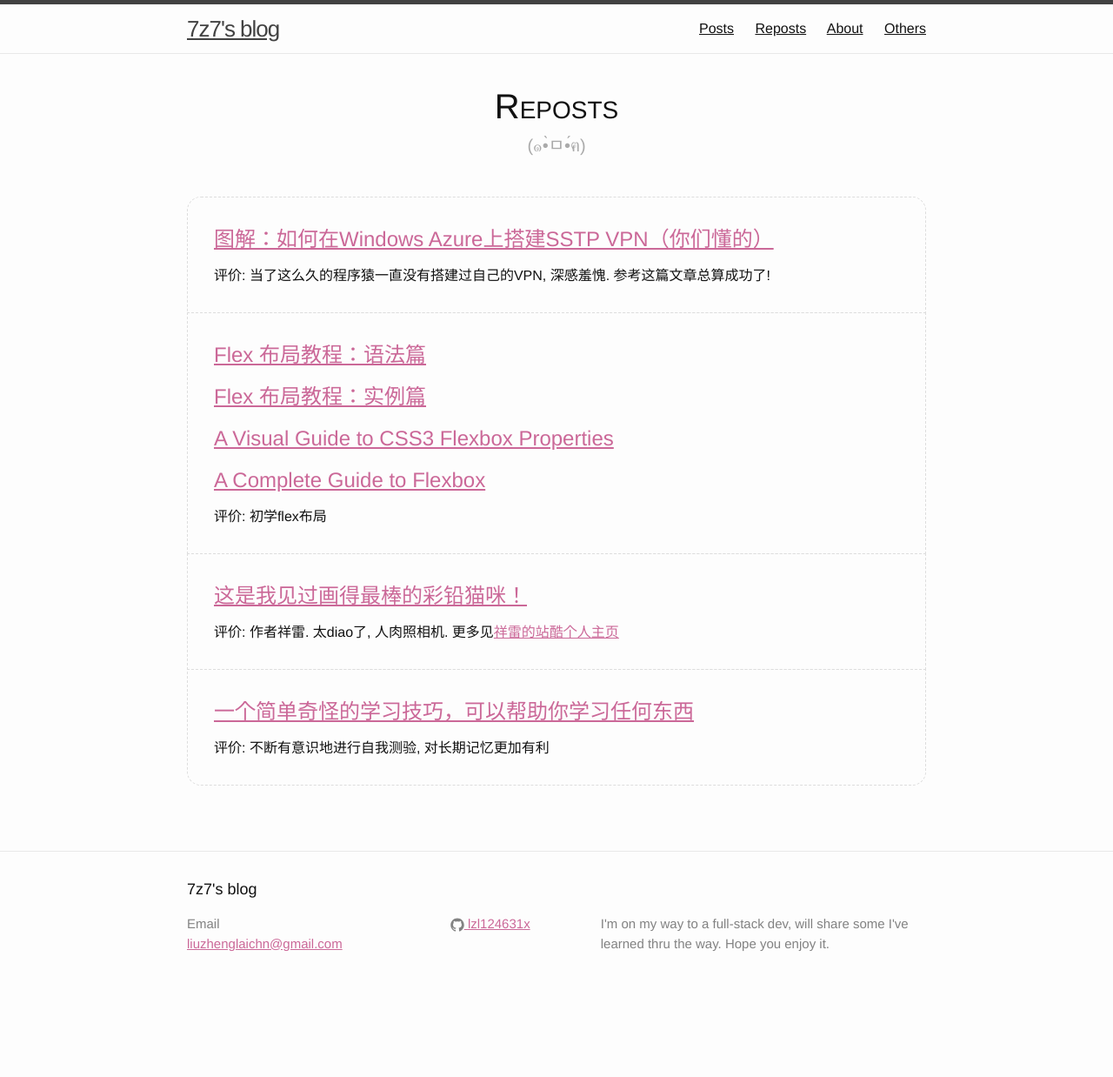
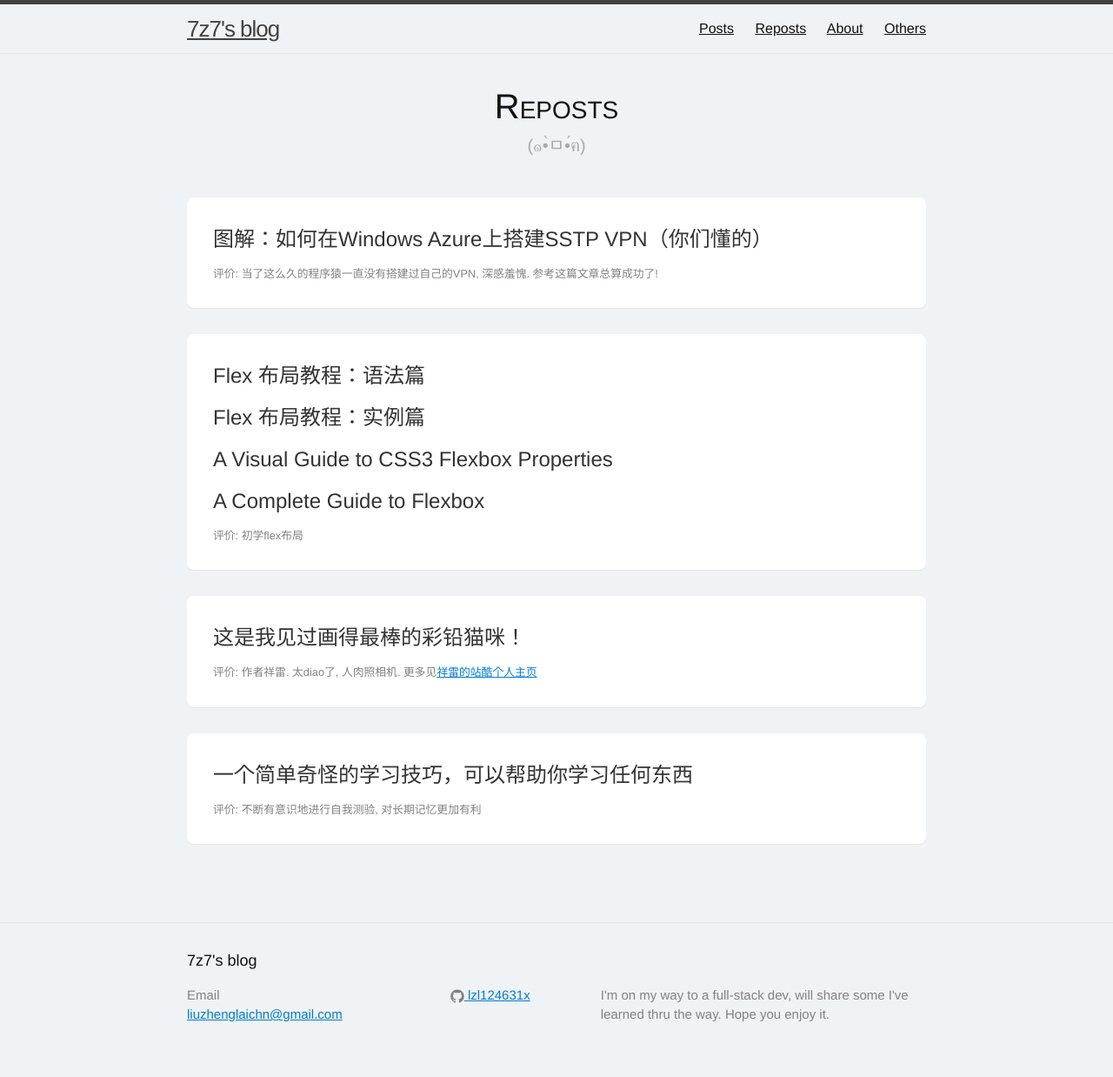
Before and after one commit to lzl124631x/lzl124631x.github.io, a Jekyll site: the page built from reposts.html, in a window 1280 px wide. Shown: the whole page at 87% size. Built offline with Jekyll 4.4.1, drawn with Linux system fonts in a browser that asks for light colours; before the commit the page ends 1156 px from its top, so only the background shows below that.

Commit message:
updated style

```diff
--- a/_sass/_base.scss
+++ b/_sass/_base.scss
@@ -68,8 +68,8 @@ ul, ol {
 li {
     > ul,
     > ol {
-     margin-bottom: 0;
- }
+       margin-bottom: 0;
+   }
 }
 
 
@@ -196,31 +196,35 @@ table {
     }
 }
 
+.card {
+    border-radius: $default-border-radius;
+    box-shadow: 0 1px 1px rgba(0,0,0,0.06);
+    background-color: #fff;
+    padding: $spacing-unit;
+}
+
+.link {
+    &,
+    &:visited {
+        display: block;
+        text-decoration: none;
+        color: #333;
+        transition: .2s color ease-in-out;
+    }
+
+    &:hover {
+        color: $brand-color;
+    }
+}
+
 .item-list {
     margin-left: 0;
     list-style: none;
     padding-left: 0;
 
     .item {
-        padding: $spacing-unit;
-        margin-top: -1px;
-        border: dashed 1px #ddd;
-
-        &:first-of-type {
-            border-top-left-radius: $default-border-radius;
-            border-top-right-radius: $default-border-radius;
-        }
-
-        &:last-of-type {
-            border-bottom-left-radius: $default-border-radius;
-            border-bottom-right-radius: $default-border-radius;
-        }
-
-        &:hover {
-            border-color: $brand-color;
-            position: relative;
-            z-index: 2;
-        }
+        @extend .card;
+        margin-bottom: $spacing-unit;
     }
 }
 
--- a/_sass/_layout.scss
+++ b/_sass/_layout.scss
@@ -104,14 +104,7 @@
 .post-list {
     > li {
         .post-link {
-            display: block;
-            text-decoration: none;
-            color: #333;
-            transition: .2s color ease-in-out;
-
-            &:hover .post-title {
-                color: $brand-color;
-            }
+            @extend .link;
         }
 
         .post-title {
@@ -157,8 +150,7 @@
  */
  .post {
     padding: 2em 1em;
-    border: dashed 1px #ddd;
-    border-radius: $default-border-radius;
+    @extend .card;
     counter-reset: h1 0;
 
     .post-header {
--- a/_sass/_reposts.scss
+++ b/_sass/_reposts.scss
@@ -7,5 +7,10 @@
       font-size: 1.5em;
       margin-bottom: .5em;
     }
+
+    .desc {
+    	color: $grey-color;
+    	font-size: .8em;
+    }
   }
 }
--- a/css/main.scss
+++ b/css/main.scss
@@ -17,15 +17,15 @@ $base-line-height: 1.5;
 $spacing-unit:     30px;
 
 $text-color:       #111;
-$background-color: #fdfdfd;
-$brand-color:      #cb6898;
+$background-color: #F0F3F5;
+$brand-color:      #007CDC;
 $code-bg-color:    #f0f2f4;
 
 $grey-color:       #828282;
 $grey-color-light: lighten($grey-color, 40%);
 $grey-color-dark:  darken($grey-color, 25%);
 
-$default-border-radius: 1em;
+$default-border-radius: .5em;
 
 // Use media queries like this:
 // @include media-query($on-palm) {
--- a/reposts.html
+++ b/reposts.html
@@ -11,7 +11,7 @@ order: 2
   <li class="item repost-item">
     {% for post in repost.posts %}
     <div class="title">
-      <a href="{{ post.url }}">{{ post.title }}</a>
+      <a class="link" href="{{ post.url }}">{{ post.title }}</a>
     </div>
     {% endfor %}
     <div class="desc">评价: {{ repost.desc }}</div>
```
